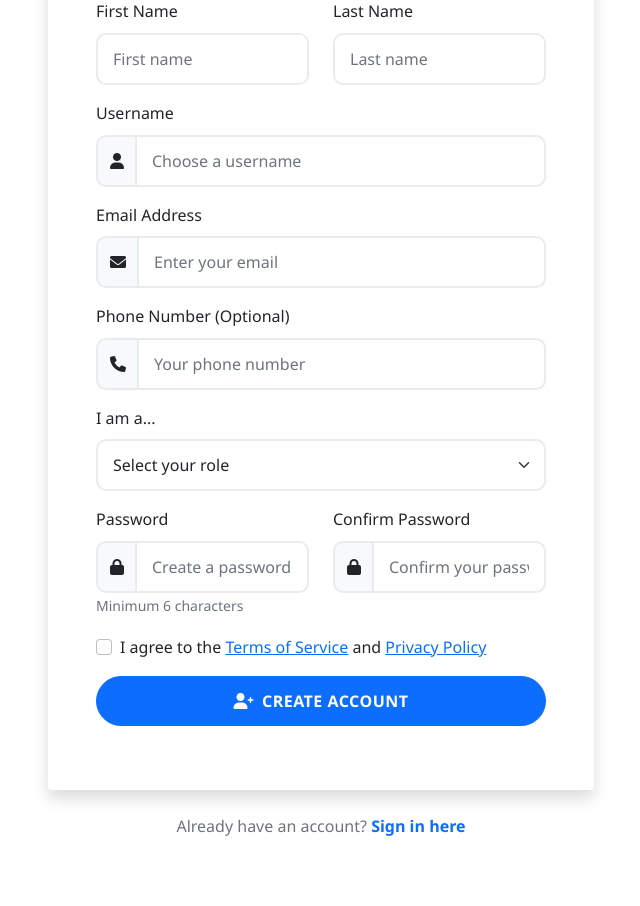
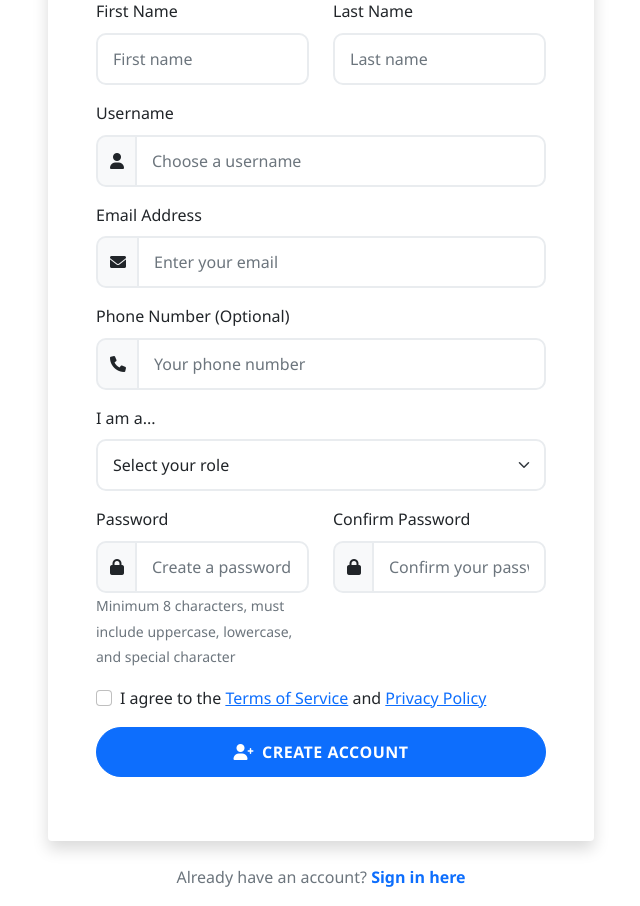
Before and after one commit to MohamedNasser74/swe_project, a PHP site: page /project/auth/register in a window 1280 px wide. Shown: the part 297-1203 px from the top of the page, without its empty margins (319-959 px from the left). Run offline with PHP 8.4, Linux system fonts and the light colour scheme; some libraries are stand-ins or nearby versions.

Commit message:
password val

```diff
--- a/app/controllers/AuthController.php
+++ b/app/controllers/AuthController.php
@@ -115,7 +115,10 @@ class AuthController extends Controller
             if (empty($email)) $errors[] = 'Email is required';
             if (!filter_var($email, FILTER_VALIDATE_EMAIL)) $errors[] = 'Valid email is required';
             if (empty($password)) $errors[] = 'Password is required';
-            if (strlen($password) < 6) $errors[] = 'Password must be at least 6 characters';
+            if (strlen($password) < 8) $errors[] = 'Password must be at least 8 characters';
+            if (!preg_match('/[A-Z]/', $password)) $errors[] = 'Password must contain at least one uppercase letter';
+            if (!preg_match('/[a-z]/', $password)) $errors[] = 'Password must contain at least one lowercase letter';
+            if (!preg_match('/[^A-Za-z0-9]/', $password)) $errors[] = 'Password must contain at least one special character';
             if ($password !== $confirmPassword) $errors[] = 'Passwords do not match';
             if (empty($firstName)) $errors[] = 'First name is required';
             if (empty($lastName)) $errors[] = 'Last name is required';
--- a/app/views/auth/register.php
+++ b/app/views/auth/register.php
@@ -87,7 +87,7 @@
                                     <input type="password" class="form-control" id="password" name="password"
                                            placeholder="Create a password" required>
                                 </div>
-                                <small class="text-muted">Minimum 6 characters</small>
+                                <small class="text-muted">Minimum 8 characters, must include uppercase, lowercase, and special character</small>
                             </div>
                             <div class="col-md-6 mb-3">
                                 <label for="confirm_password" class="form-label">Confirm Password</label>
```
